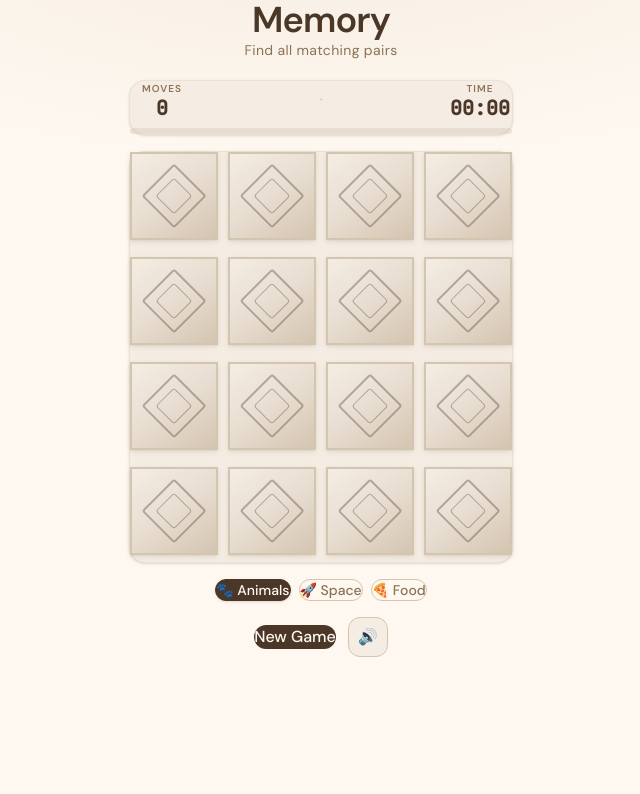
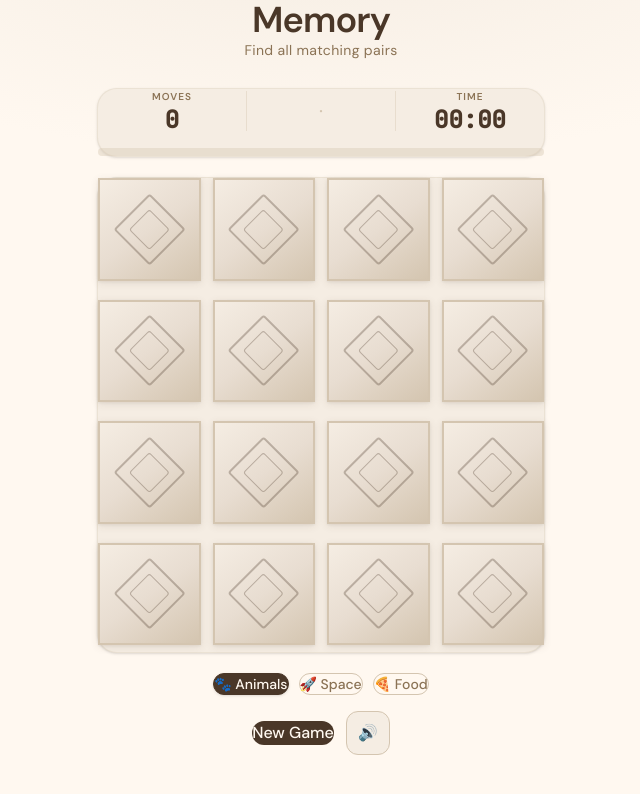
Before and after one commit to justinthomas0789/memory-game, a React (Vite) app: page / in a window 1280 px wide. Shown: the top 794 px of the page, without its empty margins (319-959 px from the left). Built offline with nearby package versions, Linux system fonts and the light colour scheme.

Commit message:
feat(ui): improve spacing, padding, card size and layout proportions

```diff
--- a/src/app.css
+++ b/src/app.css
@@ -23,7 +23,8 @@
   --font-mono: 'JetBrains Mono', monospace;
 
   /* Border radius */
-  --radius-card: 12px;
+  --radius-card: 14px;
+  --radius-panel: 20px;
 }
 
 /* Base styles */
--- a/src/components/Card/Card.module.css
+++ b/src/components/Card/Card.module.css
@@ -8,27 +8,27 @@
 
 .cardContainer:focus-visible {
   outline: 2px solid var(--color-accent-dark);
-  outline-offset: 3px;
+  outline-offset: 4px;
   border-radius: var(--radius-card);
 }
 
 /* Hover lift — only for interactive (non-disabled) cards */
 .cardContainer:not(.cardDisabled):hover .card {
-  transform: translateY(-2px) scale(1.03);
-  filter: drop-shadow(0 6px 12px rgba(74, 55, 40, 0.18));
+  transform: translateY(-3px) scale(1.04);
+  filter: drop-shadow(0 8px 16px rgba(74, 55, 40, 0.2));
 }
 
 .cardContainer:not(.cardDisabled):hover .cardFlipped {
-  transform: rotateY(180deg) translateY(-2px) scale(1.03);
+  transform: rotateY(180deg) translateY(-3px) scale(1.04);
 }
 
 .cardContainer:not(.cardDisabled):active .card {
-  transform: translateY(0) scale(0.98);
+  transform: translateY(0) scale(0.97);
   filter: none;
 }
 
 .cardContainer:not(.cardDisabled):active .cardFlipped {
-  transform: rotateY(180deg) scale(0.98);
+  transform: rotateY(180deg) scale(0.97);
 }
 
 /* Inner card that flips */
@@ -60,8 +60,8 @@
   justify-content: center;
   border: 2px solid var(--color-warm-dark);
   box-shadow:
-    0 2px 6px rgba(74, 55, 40, 0.1),
-    0 1px 2px rgba(74, 55, 40, 0.06);
+    0 2px 8px rgba(74, 55, 40, 0.1),
+    0 1px 3px rgba(74, 55, 40, 0.07);
 }
 
 /* Face-down (back of card — shows when NOT flipped) */
@@ -76,10 +76,10 @@
 
 /* Decorative concentric diamond pattern */
 .cardPattern {
-  width: 55%;
-  height: 55%;
+  width: 52%;
+  height: 52%;
   position: relative;
-  opacity: 0.35;
+  opacity: 0.3;
 }
 
 .cardPattern::before,
@@ -105,7 +105,7 @@
     var(--color-warm-light) 100%
   );
   transform: rotateY(180deg);
-  font-size: clamp(1.5rem, 4vw, 2.25rem);
+  font-size: clamp(1.75rem, 5vw, 2.5rem);
 }
 
 /* Matched state */
@@ -118,8 +118,8 @@
     color-mix(in srgb, var(--color-match) 60%, var(--color-match-dark)) 100%
   );
   box-shadow:
-    0 2px 6px rgba(45, 107, 69, 0.15),
-    0 0 0 1px rgba(45, 107, 69, 0.1);
+    0 2px 8px rgba(45, 107, 69, 0.18),
+    0 0 0 1px rgba(45, 107, 69, 0.12);
 }
 
 /* Disabled (non-interactive) */
@@ -137,7 +137,7 @@
     box-shadow: 0 0 0 0 rgba(45, 107, 69, 0.5);
   }
   50% {
-    box-shadow: 0 0 0 10px rgba(45, 107, 69, 0.15);
+    box-shadow: 0 0 0 12px rgba(45, 107, 69, 0.12);
   }
   100% {
     box-shadow: 0 0 0 0 rgba(45, 107, 69, 0);
--- a/src/components/GameBoard.tsx
+++ b/src/components/GameBoard.tsx
@@ -82,11 +82,11 @@ function GameBoard({ state, onCardClick, lastMatchResult }: GameBoardProps) {
   return (
     <section
       aria-label="Game board"
-      className="w-full rounded-2xl bg-[var(--color-warm-light)] p-3 shadow-sm border border-[var(--color-warm-dark)]/30"
+      className="w-full rounded-[var(--radius-panel)] bg-[var(--color-warm-light)] p-4 shadow-sm border border-[var(--color-warm-dark)]/30"
     >
       <div
         ref={gridRef}
-        className="grid gap-2.5"
+        className="grid gap-3"
         style={{ gridTemplateColumns: `repeat(${COLS}, 1fr)` }}
         role="group"
         aria-label="Memory cards"
--- a/src/components/GameControls.tsx
+++ b/src/components/GameControls.tsx
@@ -28,19 +28,19 @@ function GameControls({
 
   return (
     <div
-      className="flex flex-col items-center gap-4"
+      className="flex flex-col items-center gap-4 pb-4"
       role="group"
       aria-label="Game controls"
     >
       {/* Theme selector */}
-      <div className="flex gap-2 flex-wrap justify-center">
+      <div className="flex gap-2.5 flex-wrap justify-center">
         {themes.map((theme) => (
           <button
             key={theme}
             type="button"
             onClick={() => onThemeChange(theme)}
             className={[
-              'px-3.5 py-1.5 rounded-full text-sm font-medium transition-all duration-150 border',
+              'px-4 py-2 rounded-full text-sm font-medium transition-all duration-150 border',
               currentTheme === theme
                 ? 'bg-[var(--color-earth-dark)] text-[var(--color-cream)] border-[var(--color-earth-dark)] shadow-sm'
                 : 'bg-transparent text-[var(--color-earth)] border-[var(--color-warm-dark)] hover:bg-[var(--color-warm)] hover:border-[var(--color-earth)]',
@@ -67,7 +67,7 @@ function GameControls({
         <button
           type="button"
           onClick={onToggleMute}
-          className="w-10 h-10 rounded-xl flex items-center justify-center border border-[var(--color-warm-dark)] bg-[var(--color-warm-light)] hover:bg-[var(--color-warm)] hover:border-[var(--color-earth)] transition-all duration-150 focus-visible:outline-2 focus-visible:outline-offset-2 focus-visible:outline-[var(--color-accent-dark)]"
+          className="w-11 h-11 rounded-xl flex items-center justify-center border border-[var(--color-warm-dark)] bg-[var(--color-warm-light)] hover:bg-[var(--color-warm)] hover:border-[var(--color-earth)] transition-all duration-150 focus-visible:outline-2 focus-visible:outline-offset-2 focus-visible:outline-[var(--color-accent-dark)]"
           aria-label={isMuted ? 'Unmute sound' : 'Mute sound'}
           aria-pressed={isMuted}
         >
--- a/src/components/GameLayout.tsx
+++ b/src/components/GameLayout.tsx
@@ -6,8 +6,8 @@ interface GameLayoutProps {
 
 function GameLayout({ children }: GameLayoutProps) {
   return (
-    <div className="min-h-screen flex flex-col items-center justify-start py-8 px-4">
-      <div className="w-full max-w-sm flex flex-col gap-5">
+    <div className="min-h-screen flex flex-col items-center justify-start py-10 px-5">
+      <div className="w-full max-w-md flex flex-col gap-7">
         <header className="text-center pt-2">
           <h1
             className="text-4xl font-bold tracking-tight text-[var(--color-earth-dark)]"
@@ -15,11 +15,11 @@ function GameLayout({ children }: GameLayoutProps) {
           >
             Memory
           </h1>
-          <p className="text-sm mt-1 text-[var(--color-earth)] tracking-wide">
+          <p className="text-sm mt-1.5 text-[var(--color-earth)] tracking-wide">
             Find all matching pairs
           </p>
         </header>
-        <main className="flex flex-col gap-4">{children}</main>
+        <main className="flex flex-col gap-5">{children}</main>
       </div>
     </div>
   );
--- a/src/components/StatsBar.tsx
+++ b/src/components/StatsBar.tsx
@@ -25,19 +25,19 @@ function StatsBar({
 
   return (
     <div
-      className="w-full flex flex-col gap-2.5 rounded-2xl bg-[var(--color-warm-light)] px-4 py-3 shadow-sm border border-[var(--color-warm-dark)]/30"
+      className="w-full flex flex-col gap-4 rounded-[var(--radius-panel)] bg-[var(--color-warm-light)] px-6 py-4 shadow-sm border border-[var(--color-warm-dark)]/30"
       role="region"
       aria-label="Game statistics"
     >
       {/* Stats row */}
-      <div className="flex items-center justify-between">
+      <div className="flex items-center">
         {/* Moves */}
-        <div className="flex flex-col items-center gap-0.5 min-w-[64px]">
+        <div className="flex flex-col items-center gap-1 flex-1">
           <span className="text-[10px] uppercase tracking-widest text-[var(--color-earth)] font-semibold">
             Moves
           </span>
           <span
-            className="text-xl font-bold text-[var(--color-earth-dark)] tabular-nums leading-none"
+            className="text-2xl font-bold text-[var(--color-earth-dark)] tabular-nums leading-none"
             style={{ fontFamily: 'var(--font-mono)' }}
             aria-live="polite"
             aria-atomic="true"
@@ -46,15 +46,18 @@ function StatsBar({
           </span>
         </div>
 
+        {/* Divider */}
+        <div className="w-px h-10 bg-[var(--color-warm-dark)]/40" />
+
         {/* Streak (center) */}
-        <div className="flex flex-col items-center gap-0.5 min-w-[64px]">
+        <div className="flex flex-col items-center gap-1 flex-1">
           {matchStreak >= 2 ? (
             <>
               <span className="text-[10px] uppercase tracking-widest text-[var(--color-streak-dark)] font-semibold">
                 Streak
               </span>
               <span
-                className="text-xl font-bold text-[var(--color-streak-dark)] tabular-nums leading-none"
+                className="text-2xl font-bold text-[var(--color-streak-dark)] tabular-nums leading-none"
                 style={{ fontFamily: 'var(--font-mono)' }}
                 aria-live="polite"
               >
@@ -62,17 +65,22 @@ function StatsBar({
               </span>
             </>
           ) : (
-            <span className="text-base text-[var(--color-warm-dark)]">·</span>
+            <span className="text-xl text-[var(--color-warm-dark)] leading-none mt-auto">
+              ·
+            </span>
           )}
         </div>
 
+        {/* Divider */}
+        <div className="w-px h-10 bg-[var(--color-warm-dark)]/40" />
+
         {/* Timer */}
-        <div className="flex flex-col items-center gap-0.5 min-w-[64px]">
+        <div className="flex flex-col items-center gap-1 flex-1">
           <span className="text-[10px] uppercase tracking-widest text-[var(--color-earth)] font-semibold">
             Time
           </span>
           <span
-            className="text-xl font-bold text-[var(--color-earth-dark)] tabular-nums leading-none"
+            className="text-2xl font-bold text-[var(--color-earth-dark)] tabular-nums leading-none"
             style={{ fontFamily: 'var(--font-mono)' }}
             aria-live="off"
           >
@@ -83,7 +91,7 @@ function StatsBar({
 
       {/* Progress bar */}
       <div
-        className="w-full h-1.5 rounded-full bg-[var(--color-warm-dark)]/40 overflow-hidden"
+        className="w-full h-2 rounded-full bg-[var(--color-warm-dark)]/40 overflow-hidden"
         role="progressbar"
         aria-valuenow={progressPercent}
         aria-valuemin={0}
```
